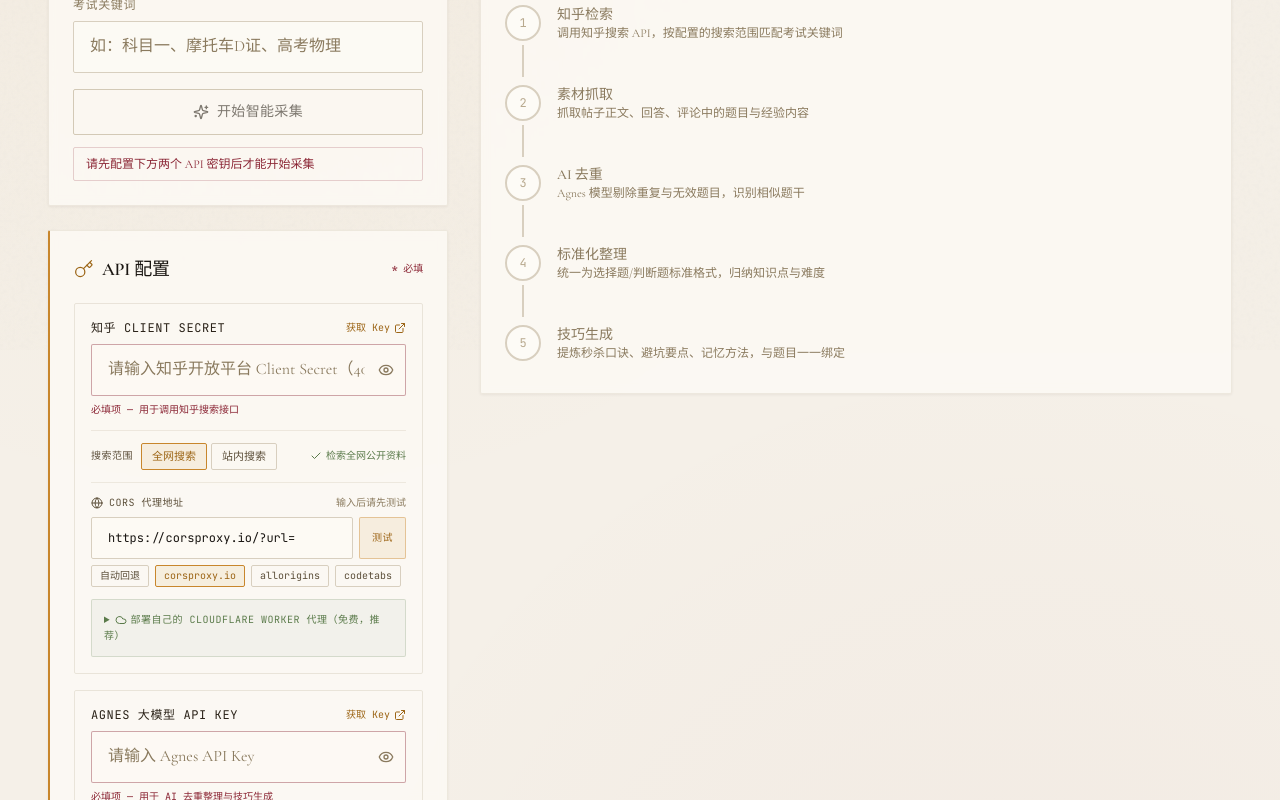
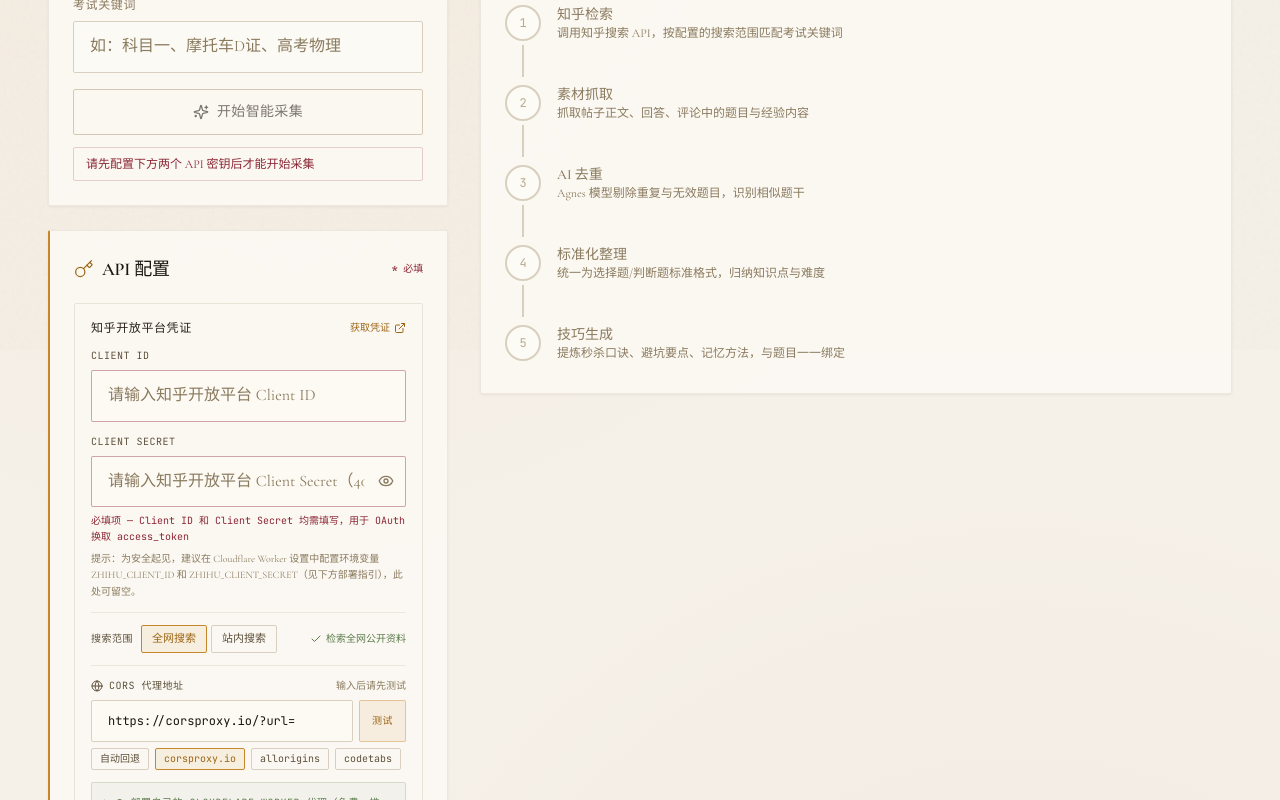
Before and after one commit to anderson6666/dati, a React (Vite) app: page /#/collect in a window 1280 px wide. Shown: the part 450-1250 px from the top of the page. Built offline with nearby package versions, Linux system fonts and the light colour scheme.

Commit message:
fix: OAuth端点改为open.zhihu.com/oauth/access_token，分离client_id和client_secret，支持Worker环境变量

```diff
--- a/src/pages/Collect.tsx
+++ b/src/pages/Collect.tsx
@@ -96,10 +96,9 @@
     if (kw) setKeyword(kw);
   }, [searchParams]);
 
-  // 验证 API 密钥是否已配置
+  // 验证 API 密钥是否已配置（知乎凭证可选：可在 Worker 环境变量中配置）
   const isReady =
     keyword.trim() &&
-    apiConfig.zhihuApiKey.trim() &&
     apiConfig.agnesApiKey.trim();
 
   const updateStage = (idx: number, status: CollectStage["status"], detail?: string) => {
@@ -121,8 +120,7 @@
     try {
       // 阶段 1+2：知乎搜索 + 素材抓取
       updateStage(0, "active");
-      const searchMode = apiConfig.zhihuApiKey?.trim() ? "官方 API" : "签名模式";
-      updateStage(1, "active", `正在通过知乎${apiConfig.zhihuSearchType}搜索（${searchMode}）抓取素材…`);
+      updateStage(1, "active", `正在通过知乎${apiConfig.zhihuSearchType}搜索（官方 OAuth API）抓取素材…`);
 
       const posts = await searchZhihu(keyword.trim(), apiConfig, 5);
 
@@ -282,11 +280,11 @@
               <span className="ml-auto font-mono text-[10px] text-wine">* 必填</span>
             </h3>
 
-            {/* 知乎开放平台 Client Secret */}
+            {/* 知乎开放平台 OAuth 凭证 */}
             <div className="mt-5 rounded-sm border border-ink-200/50 p-4">
               <div className="flex items-center justify-between">
                 <label className="font-mono text-xs uppercase tracking-wider text-ink-700">
-                  知乎 Client Secret
+                  知乎开放平台凭证
                 </label>
                 <a
                   href="https://developer.zhihu.com/"
@@ -294,11 +292,31 @@
                   rel="noreferrer"
                   className="inline-flex items-center gap-1 font-mono text-[10px] text-amber-dark hover:underline"
                 >
-                  获取 Key
+                  获取凭证
                   <ExternalLink className="h-3 w-3" />
                 </a>
               </div>
-              <div className="relative mt-2">
+
+              {/* Client ID */}
+              <label className="mt-3 block font-mono text-[10px] uppercase tracking-wider text-ink-500">
+                Client ID
+              </label>
+              <input
+                type="text"
+                value={apiConfig.zhihuClientId}
+                onChange={(e) => setApiConfig({ zhihuClientId: e.target.value })}
+                placeholder="请输入知乎开放平台 Client ID"
+                className={cn(
+                  "input-editorial mt-1.5",
+                  !apiConfig.zhihuClientId.trim() && "border-wine/40 focus:border-wine focus:ring-wine/30"
+                )}
+              />
+
+              {/* Client Secret */}
+              <label className="mt-3 block font-mono text-[10px] uppercase tracking-wider text-ink-500">
+                Client Secret
+              </label>
+              <div className="relative mt-1.5">
                 <input
                   type={showZhihuKey ? "text" : "password"}
                   value={apiConfig.zhihuApiKey}
@@ -316,9 +334,12 @@
                   {showZhihuKey ? <EyeOff className="h-4 w-4" /> : <Eye className="h-4 w-4" />}
                 </button>
               </div>
-              {!apiConfig.zhihuApiKey.trim() && (
-                <p className="mt-1.5 font-mono text-[10px] text-wine">必填项 — 用于调用知乎搜索接口</p>
+              {(!apiConfig.zhihuClientId.trim() || !apiConfig.zhihuApiKey.trim()) && (
+                <p className="mt-1.5 font-mono text-[10px] text-wine">必填项 — Client ID 和 Client Secret 均需填写，用于 OAuth 换取 access_token</p>
               )}
+              <p className="mt-1.5 font-serif text-[10px] leading-relaxed text-ink-400">
+                提示：为安全起见，建议在 Cloudflare Worker 设置中配置环境变量 ZHIHU_CLIENT_ID 和 ZHIHU_CLIENT_SECRET（见下方部署指引），此处可留空。
+              </p>
 
               {/* 搜索范围选择 */}
               <div className="mt-3 flex items-center gap-2 border-t border-ink-200/40 pt-3">
@@ -450,11 +471,12 @@
                         <li>1. 打开 <a href="https://dash.cloudflare.com/?to=/:account/workers" target="_blank" rel="noreferrer" className="text-amber-dark hover:underline">Cloudflare Workers</a>，注册/登录</li>
                         <li>2. 点击「Create Worker」→ Start with Hello World! → 点击 Deploy</li>
                         <li>3. 点击「Edit code」，粘贴下方代码 → 点击 Deploy</li>
-                        <li>4. 复制 Worker 地址，在上方输入框填入 <code className="font-mono text-[10px]">https://xxx.workers.dev/?url=</code>（必须带 <code className="font-mono text-[10px]">?url=</code> 后缀）</li>
+                        <li>4. <strong>推荐</strong>：在 Worker 的 Settings → Variables 中添加 Secret 环境变量 <code className="font-mono text-[10px]">ZHIHU_CLIENT_ID</code> 和 <code className="font-mono text-[10px]">ZHIHU_CLIENT_SECRET</code>（安全，无需在前端暴露）</li>
+                        <li>5. 复制 Worker 地址，在上方输入框填入 <code className="font-mono text-[10px]">https://xxx.workers.dev/?url=</code>（必须带 <code className="font-mono text-[10px]">?url=</code> 后缀）</li>
                       </ol>
       <pre className="overflow-x-auto rounded-sm bg-ink-900 p-3 font-mono text-[10px] leading-relaxed text-parchment-300">
 {`export default {
-  async fetch(request) {
+  async fetch(request, env) {
     const corsHeaders = {
       'Access-Control-Allow-Origin': '*',
       'Access-Control-Allow-Methods': 'GET, POST, PUT, DELETE, OPTIONS',
@@ -473,26 +495,27 @@
     if (url.pathname === '/zhihu-official-search') {
       try {
         const q = url.searchParams.get('q') || '';
-        const clientSecret = url.searchParams.get('client_secret') || '';
+        const clientId = env.ZHIHU_CLIENT_ID || url.searchParams.get('client_id') || '';
+        const clientSecret = env.ZHIHU_CLIENT_SECRET || url.searchParams.get('client_secret') || '';
         const offset = parseInt(url.searchParams.get('offset') || '0', 10);
         const limit = parseInt(url.searchParams.get('limit') || '10', 10);
         const scope = url.searchParams.get('scope') || 'global'; // global | site
 
-        if (!q || !clientSecret) {
-          return new Response(JSON.stringify({ error: 'Missing q or client_secret' }), {
+        if (!q || !clientId || !clientSecret) {
+          return new Response(JSON.stringify({ error: 'Missing q, client_id or client_secret' }), {
             status: 400,
             headers: { 'Content-Type': 'application/json', ...corsHeaders },
           });
         }
 
-        // Step 1: 用 client_secret 通过 OAuth 获取 access_token
+        // Step 1: 用 client_id + client_secret 通过 OAuth 获取 access_token
         let accessToken;
         try {
-          const oauthResp = await fetch('https://www.zhihu.com/api/v4/oauth/access_token', {
+          const oauthResp = await fetch('https://open.zhihu.com/oauth/access_token', {
             method: 'POST',
             headers: { 'Content-Type': 'application/json' },
             body: JSON.stringify({
-              client_id: clientSecret,
+              client_id: clientId,
               client_secret: clientSecret,
               grant_type: 'client_credentials',
             }),
@@ -630,7 +653,7 @@
                       <button
                         onClick={() => {
                           navigator.clipboard.writeText(`export default {
-  async fetch(request) {
+  async fetch(request, env) {
     const corsHeaders = {
       'Access-Control-Allow-Origin': '*',
       'Access-Control-Allow-Methods': 'GET, POST, PUT, DELETE, OPTIONS',
@@ -645,30 +668,31 @@
     const url = new URL(request.url);
 
     // 知乎官方开放平台 API（合规商用，无需签名）
-    // 前端传入 client_secret → Worker 内部 OAuth 换 token → 调用搜索
+    // 优先从 Worker 环境变量读取 client_id/client_secret（安全），回退到 query 参数
     if (url.pathname === '/zhihu-official-search') {
       try {
         const q = url.searchParams.get('q') || '';
-        const clientSecret = url.searchParams.get('client_secret') || '';
+        const clientId = env.ZHIHU_CLIENT_ID || url.searchParams.get('client_id') || '';
+        const clientSecret = env.ZHIHU_CLIENT_SECRET || url.searchParams.get('client_secret') || '';
         const offset = parseInt(url.searchParams.get('offset') || '0', 10);
         const limit = parseInt(url.searchParams.get('limit') || '10', 10);
         const scope = url.searchParams.get('scope') || 'global';
 
-        if (!q || !clientSecret) {
-          return new Response(JSON.stringify({ error: 'Missing q or client_secret' }), {
+        if (!q || !clientId || !clientSecret) {
+          return new Response(JSON.stringify({ error: 'Missing q, client_id or client_secret' }), {
             status: 400,
             headers: { 'Content-Type': 'application/json', ...corsHeaders },
           });
         }
 
-        // Step 1: 用 client_secret 通过 OAuth 获取 access_token
+        // Step 1: 用 client_id + client_secret 通过 OAuth 获取 access_token
         let accessToken;
         try {
-          const oauthResp = await fetch('https://www.zhihu.com/api/v4/oauth/access_token', {
+          const oauthResp = await fetch('https://open.zhihu.com/oauth/access_token', {
             method: 'POST',
             headers: { 'Content-Type': 'application/json' },
             body: JSON.stringify({
-              client_id: clientSecret,
+              client_id: clientId,
               client_secret: clientSecret,
               grant_type: 'client_credentials',
             }),
--- a/src/services/zhihuApi.ts
+++ b/src/services/zhihuApi.ts
@@ -203,9 +203,15 @@
 
     try {
       // 通过 Worker 转发（Worker 内部处理 OAuth + 搜索）
+      // client_id 和 client_secret 可选：如果前端未填，Worker 从环境变量读取
       const workerUrl = new URL(`${workerBase}/zhihu-official-search`);
       workerUrl.searchParams.set("q", keyword);
-      workerUrl.searchParams.set("client_secret", config.zhihuApiKey);
+      if (config.zhihuClientId?.trim()) {
+        workerUrl.searchParams.set("client_id", config.zhihuClientId.trim());
+      }
+      if (config.zhihuApiKey?.trim()) {
+        workerUrl.searchParams.set("client_secret", config.zhihuApiKey.trim());
+      }
       workerUrl.searchParams.set("offset", String(offset));
       workerUrl.searchParams.set("limit", String(pageSize));
       workerUrl.searchParams.set("scope", scope);
@@ -225,7 +231,7 @@
         }
         if (resp.status === 401 || resp.status === 403) {
           throw new Error(
-            `知乎官方 API 鉴权失败（${resp.status}）：AccessKey 无效或已过期。\n${detail}`
+            `知乎 OAuth 鉴权失败（${resp.status}）：client_id/client_secret 无效，或 access_token 已过期。\n${detail}`
           );
         }
         throw new Error(
@@ -279,9 +285,12 @@
   config: ApiConfig,
   maxPages = 5
 ): Promise<ZhihuPost[]> {
-  if (!config.zhihuApiKey?.trim()) {
-    throw new Error(
-      "未配置知乎 API Key。请在配置区填写知乎开放平台 API Key。"
+  // 知乎凭证可选：前端填写 或 Worker 环境变量配置（二选一）
+  const hasFrontendCreds = config.zhihuClientId?.trim() && config.zhihuApiKey?.trim();
+  if (!hasFrontendCreds) {
+    // 前端未填，提醒用户也可在 Worker 环境变量中配置
+    console.info(
+      "知乎凭证未在前端配置，将依赖 Worker 环境变量 ZHIHU_CLIENT_ID / ZHIHU_CLIENT_SECRET"
     );
   }
   return searchOfficial(keyword, config, maxPages);
--- a/src/store/useStore.ts
+++ b/src/store/useStore.ts
@@ -58,6 +58,7 @@
       wrongRecords: [],
       progress: {},
       apiConfig: {
+        zhihuClientId: "",
         zhihuApiKey: "",
         zhihuSearchType: "全网",
         zhihuApiMode: "official",
@@ -187,7 +188,7 @@
     }),
     {
       name: "qbm_store",
-      version: 3,
+      version: 4,
       migrate: (persistedState: unknown, version: number) => {
         const state = persistedState as { apiConfig?: Partial<ApiConfig> };
         // v2→v3: 确保 corsProxyUrl 有默认值
@@ -195,6 +196,13 @@
           state.apiConfig = {
             ...state.apiConfig,
             corsProxyUrl: state.apiConfig.corsProxyUrl || "https://corsproxy.io/?url=",
+          };
+        }
+        // v3→v4: 确保 zhihuClientId 有默认值
+        if (version < 4 && state.apiConfig) {
+          state.apiConfig = {
+            ...state.apiConfig,
+            zhihuClientId: state.apiConfig.zhihuClientId || "",
           };
         }
         return state;
--- a/src/types/index.ts
+++ b/src/types/index.ts
@@ -54,7 +54,8 @@
 }
 
 export interface ApiConfig {
-  zhihuApiKey: string;
+  zhihuClientId: string; // 知乎开放平台 client_id
+  zhihuApiKey: string; // 知乎开放平台 client_secret
   zhihuSearchType: "全网" | "站内"; // 知乎搜索范围：全网搜索 / 站内搜索
   zhihuApiMode: "official" | "proxy"; // 官方开放平台 / 第三方中转 API
   zhihuProxyUrl: string; // 第三方中转 API 地址
```
